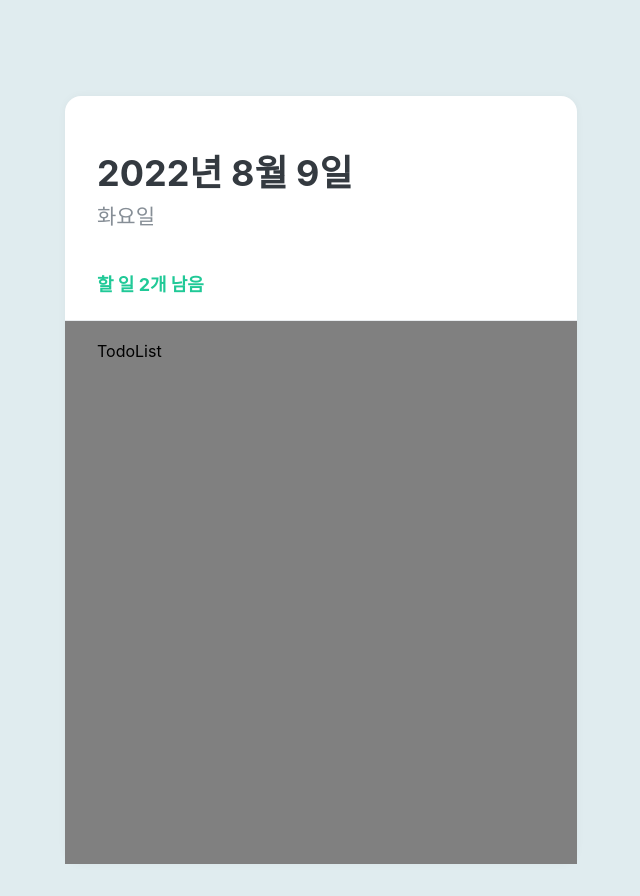
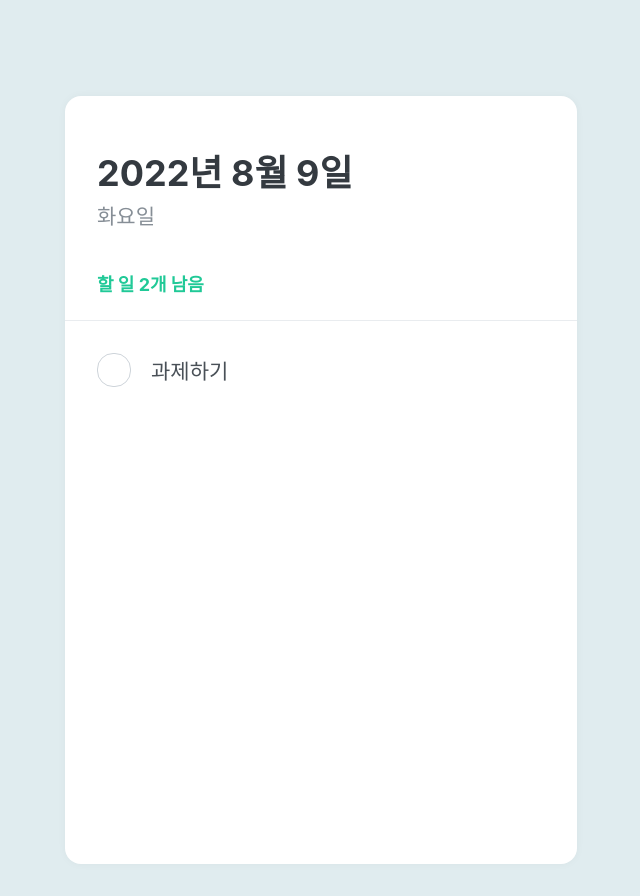
Before and after one commit to purple402/myTodo-ts, a React (Create React App) app: page / in a window 1280 px wide. Shown: the whole page, without its empty margins (319-959 px from the left). Built offline with nearby package versions, Linux system fonts and the light colour scheme.

Commit message:
Create TodoItem component

```diff
--- /dev/null
+++ b/src/components/TodoItem.tsx
@@ -0,0 +1,78 @@
+import React from 'react';
+import styled, { css } from 'styled-components';
+import { MdDone, MdDelete } from 'react-icons/md';
+
+type TodoItemProps = {
+  id: number;
+  done: boolean;
+  text: string;
+};
+
+const Remove = styled.div`
+  display: flex;
+  align-items: center;
+  justify-content: center;
+  color: #dee2e6;
+  font-size: 24px;
+  cursor: pointer;
+  &:hover {
+    color: #ff6b6b;
+  }
+  display: none;
+`;
+
+const TodoItemBlock = styled.div`
+  display: flex;
+  align-items: center;
+  padding-top: 12px;
+  padding-bottom: 12px;
+  &:hover {
+    ${Remove} {
+      display: initial;
+    }
+  }
+`;
+
+const CheckCircle = styled.div<{ done: boolean }>`
+  width: 32px;
+  height: 32px;
+  border-radius: 16px;
+  border: 1px solid #ced4da;
+  font-size: 24px;
+  display: flex;
+  align-items: center;
+  justify-content: center;
+  margin-right: 20px;
+  cursor: pointer;
+  ${(props) =>
+    props.done &&
+    css`
+      border: 1px solid #38d9a9;
+      color: #38d9a9;
+    `}
+`;
+
+const Text = styled.div<{ done: boolean }>`
+  flex: 1;
+  font-size: 21px;
+  color: #495057;
+  ${(props) =>
+    props.done &&
+    css`
+      color: #ced4da;
+    `}
+`;
+
+function TodoItem({ id, done, text }: TodoItemProps) {
+  return (
+    <TodoItemBlock>
+      <CheckCircle done={done}>{done && <MdDone />}</CheckCircle>
+      <Text done={done}>{text}</Text>
+      <Remove>
+        <MdDelete />
+      </Remove>
+    </TodoItemBlock>
+  );
+}
+
+export default TodoItem;
--- a/src/components/TodoList.tsx
+++ b/src/components/TodoList.tsx
@@ -1,16 +1,20 @@
 import React from 'react';
 import styled from 'styled-components';
+import TodoItem from './TodoItem';
 
 const TodoListBlock = styled.div`
   flex: 1;
   padding: 20px 32px;
   padding-bottom: 48px;
   overflow-y: auto;
-  background: gray;
 `;
 
 function TodoList() {
-  return <TodoListBlock>TodoList</TodoListBlock>;
+  return (
+    <TodoListBlock>
+      <TodoItem id={1} done={false} text="과제하기" />
+    </TodoListBlock>
+  );
 }
 
 export default TodoList;
```
